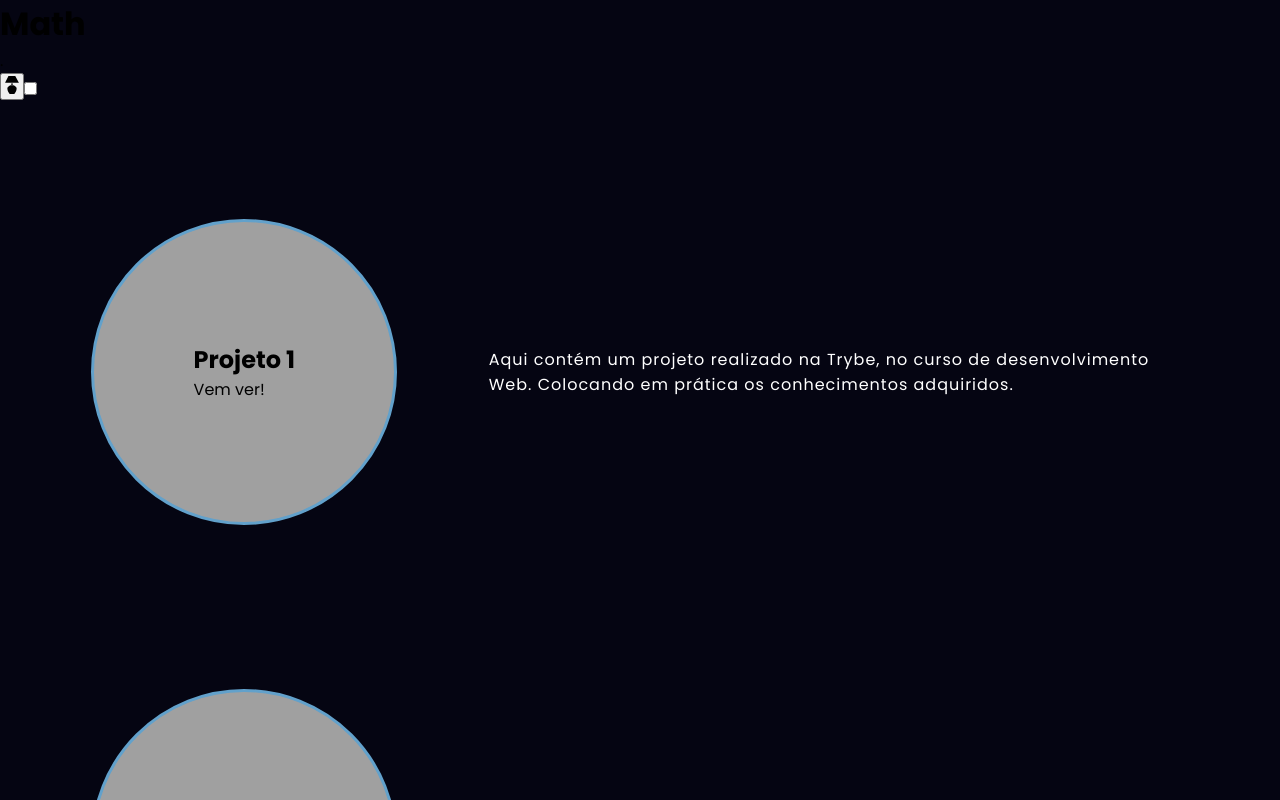
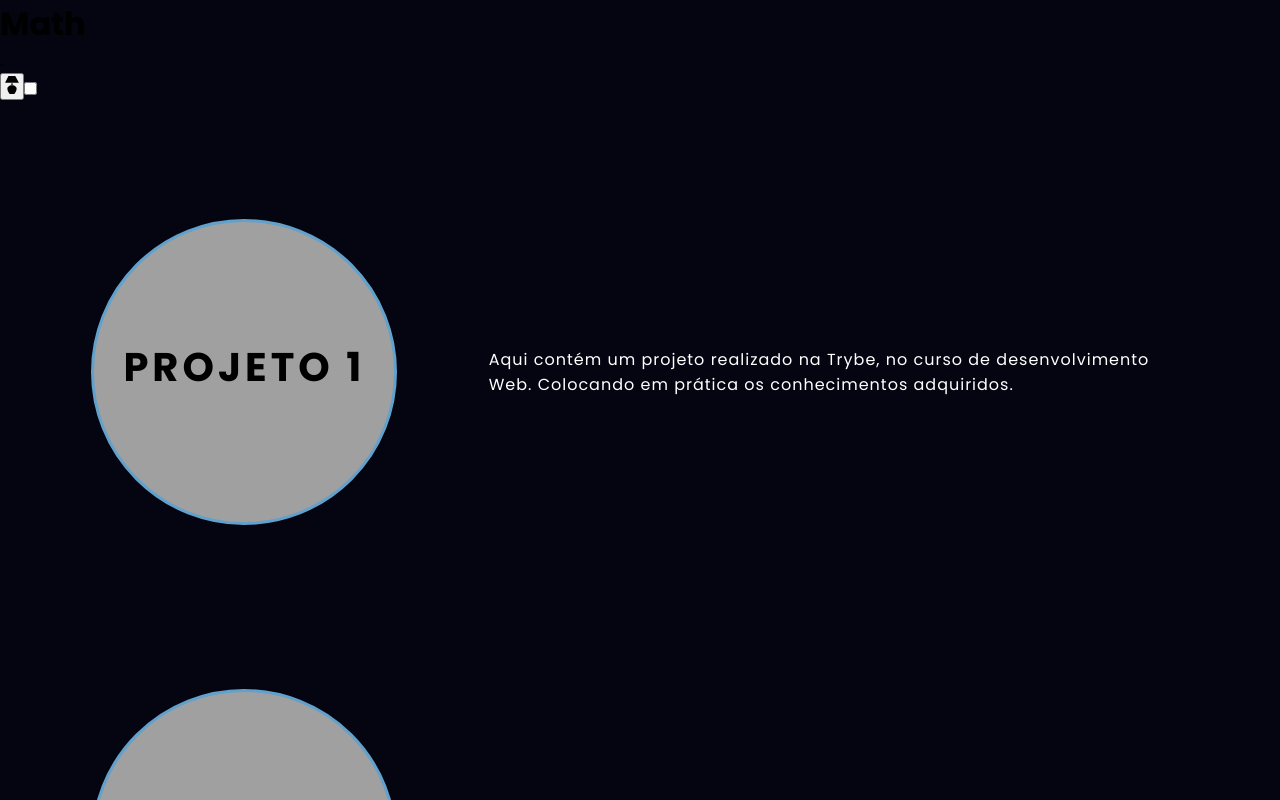
Before and after one commit to Mathluiz23/Portfolio-Math, a React (Create React App) app: page /projetos in a window 1280 px wide. Shown: the top 800 px of the page. Built offline with nearby package versions, Linux system fonts and the light colour scheme.

Commit message:
add css efeitos nos cards

```diff
--- a/src/css/App.css
+++ b/src/css/App.css
@@ -214,3 +214,62 @@ hr {
   color: rgb(255, 255, 255);
   /* border:solid green; */
 }
+
+.card-wrapper {
+  display: flex;
+  text-align: center;
+  flex-direction: column;
+  justify-content: center;
+  align-items: center;
+  position: relative;
+  /* border: solid red; */
+}
+
+.card-wrapper::before {
+  content: '';
+  display: flex;
+  position: absolute;
+  height: 50px;
+  width: 50px;
+  border-radius: 80%;
+  display: block;
+  border: 1px solid #ffffff;
+  opacity: 0;
+  transition: 0.5s ease-in-out;
+}
+
+.card-wrapper h2 {
+  display: flex;
+  font-size: 40px;
+  align-items: center;
+  text-align: center;
+  text-transform: uppercase;
+  letter-spacing: 4px;
+  margin-top: 15px;
+  transition: 0.5s ease-in-out;
+}
+
+.card-wrapper p {
+
+  visibility: visible;
+  opacity: 0;
+  font-weight: bold;
+  text-transform: uppercase;
+  transition: 0.5s ease-in-out;
+}
+
+.card:hover {
+  filter: unset;
+}
+
+.card:hover > .card-wrapper::before {
+  height: 290px;
+  width: 290px;
+  opacity: 1;
+}
+
+.card:hover > .card-wrapper p {
+  opacity: 1;
+  visibility: visible;
+  font-size: 14px;
+}
```
